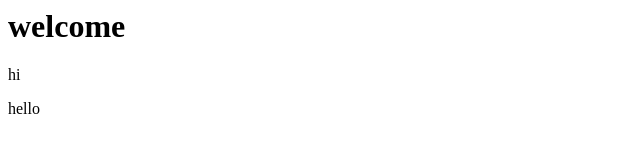
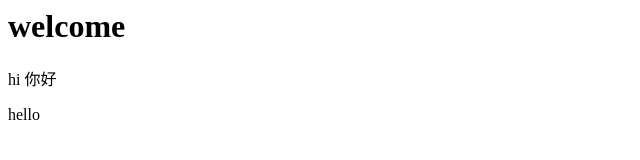
Before and after one commit to bydavidchang/depot, a plain HTML site: page index.html in a window 1280 px wide. Shown: the full height of the page, 0-640 px from the left. Drawn offline with Linux system fonts and the light colour scheme.

Commit message:
index.html

```diff
--- a/index.html
+++ b/index.html
@@ -4,7 +4,7 @@
 
 <body>
 <h1>welcome</h1>
-<p>hi</p>
+<p>hi 你好</p>
 hello
 </body>
 
```
